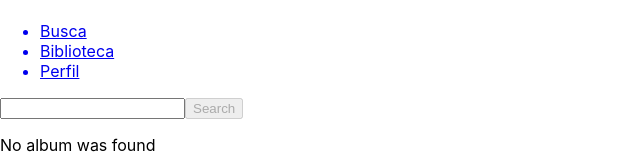
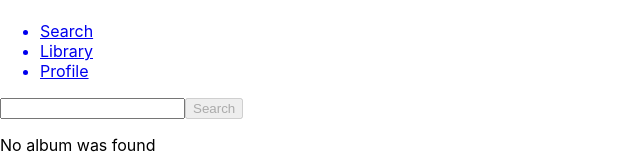
Before and after one commit to raphaelalmeidamartins/trybetunes, a React (Create React App) app: page /search in a window 1280 px wide. Shown: the top 160 px of the page, without its empty margins (0-640 px from the left). Built offline with nearby package versions, Linux system fonts and the light colour scheme.

Commit message:
:recycle: refactor: change the navbar texts to English

```diff
--- a/src/components/Header.js
+++ b/src/components/Header.js
@@ -28,13 +28,13 @@ class Header extends Component {
             <h1>{ user.name }</h1>
             <ul>
               <Link to="/search">
-                <li>Busca</li>
+                <li>Search</li>
               </Link>
               <Link to="/favorites">
-                <li>Biblioteca</li>
+                <li>Library</li>
               </Link>
               <Link to="/profile">
-                <li>Perfil</li>
+                <li>Profile</li>
               </Link>
             </ul>
           </>
```
